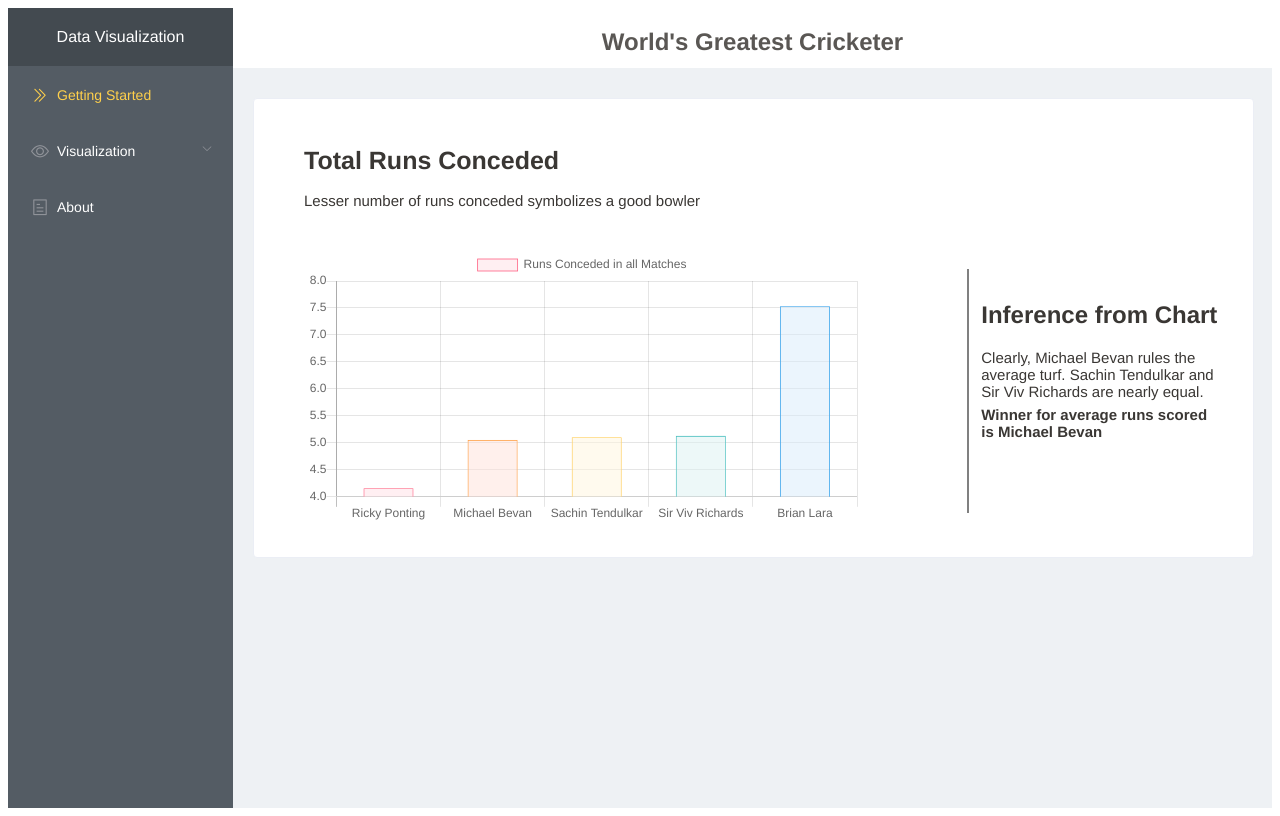
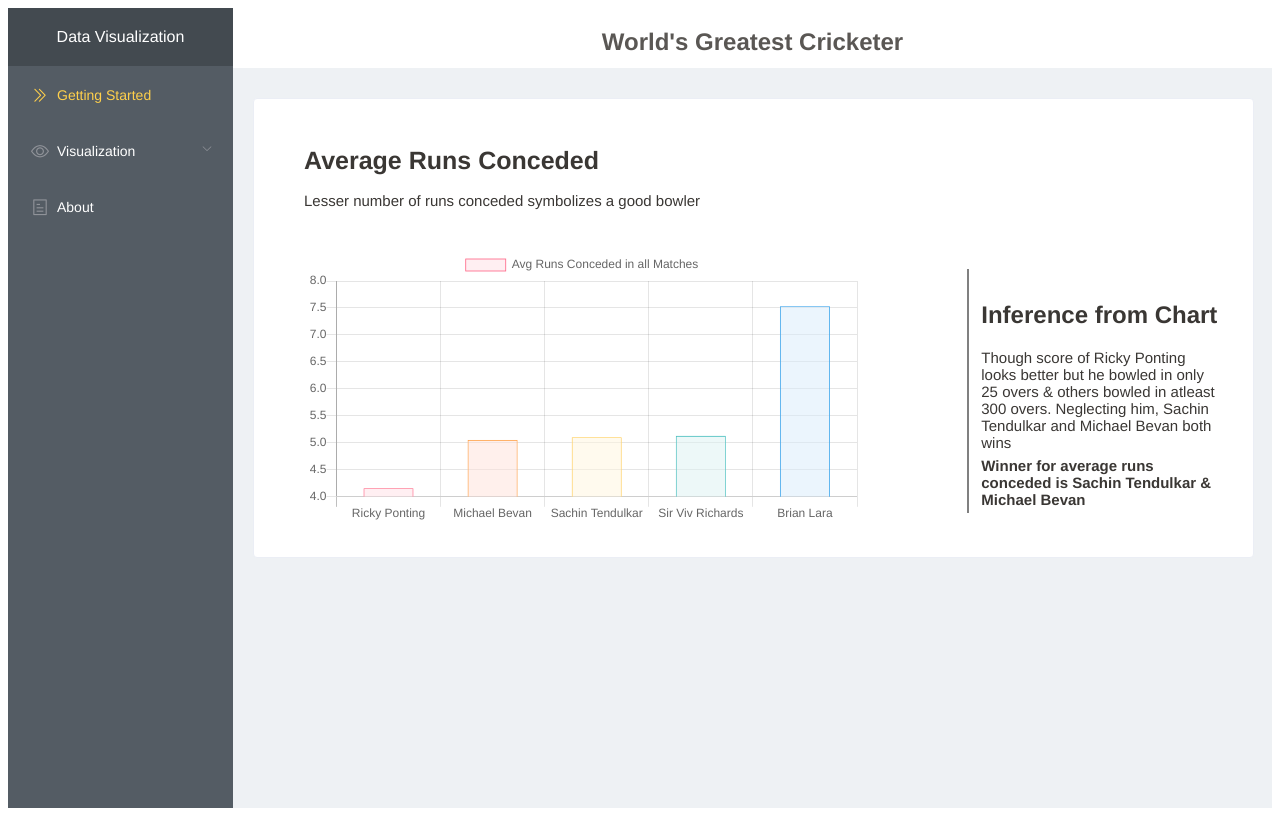
Before and after one commit to tapthoughts/worlds-greatest-cricketer, a Vue app: page /bowlingODI in a window 1280 px wide. Built offline with nearby package versions, Linux system fonts and the light colour scheme.

Commit message:
added runs conceded ODI chart inference

```diff
--- a/src/views/BowlingODI.vue
+++ b/src/views/BowlingODI.vue
@@ -2,7 +2,7 @@
   <div class="bowling-odi">
     <div class="card">
             <Chart
-            titleText="Total Runs Conceded"
+            titleText="Average Runs Conceded"
             subTitleText="Lesser number of runs conceded symbolizes a good bowler"
             chartType="bar"
             :chartData="RunsConcededData.data"
@@ -10,10 +10,11 @@
             :parentStyle="chartContainerStyle"
             />
             <Inference
-            inference="Clearly, Michael Bevan rules the average turf. Sachin Tendulkar and
-                       Sir Viv Richards are nearly equal."
-            winner="Michael Bevan"
-            titleText="average runs scored"
+            inference="Though score of Ricky Ponting looks better but he bowled in only 25 overs
+                       & others bowled in atleast 300 overs. Neglecting him,
+                       Sachin Tendulkar and Michael Bevan both wins"
+            winner="Sachin Tendulkar & Michael Bevan"
+            titleText="average runs conceded"
             />
       </div>
   </div>
@@ -74,7 +75,7 @@
     this.RunsConcededData.data = {
       labels: runsConcededData.map(t => t.name),
       datasets: [{
-        label: 'Runs Conceded in all Matches',
+        label: 'Avg Runs Conceded in all Matches',
         data: runsConcededData.map(t => t.runs),
         backgroundColor: [
           'rgb(255, 224, 230, 0.5)',
```
